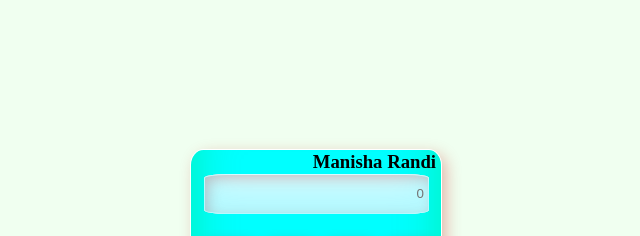
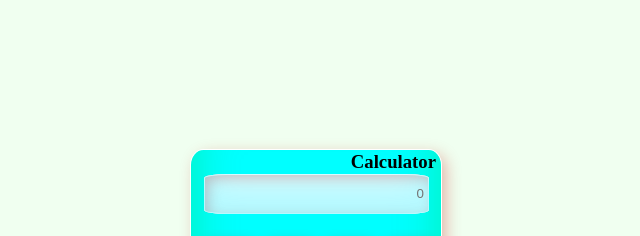
Before and after one commit to puspalal12/Simple-Calculator, a plain HTML site: page index.html in a window 1280 px wide. Shown: the top 236 px of the page, 159-799 px from the left. Drawn offline with Linux system fonts and the light colour scheme.

Commit message:
Update index.html

```diff
--- a/index.html
+++ b/index.html
@@ -9,7 +9,7 @@
   <body>
     <div class="main">
         <div class="calculator">
-           <div class="bn"><h3>Manisha Randi</h3></div>
+           <div class="bn"><h3>Calculator</h3></div>
             <div class="dsp">
                 <input type="text" placeholder="0" readonly id="result">
             </div>
```
